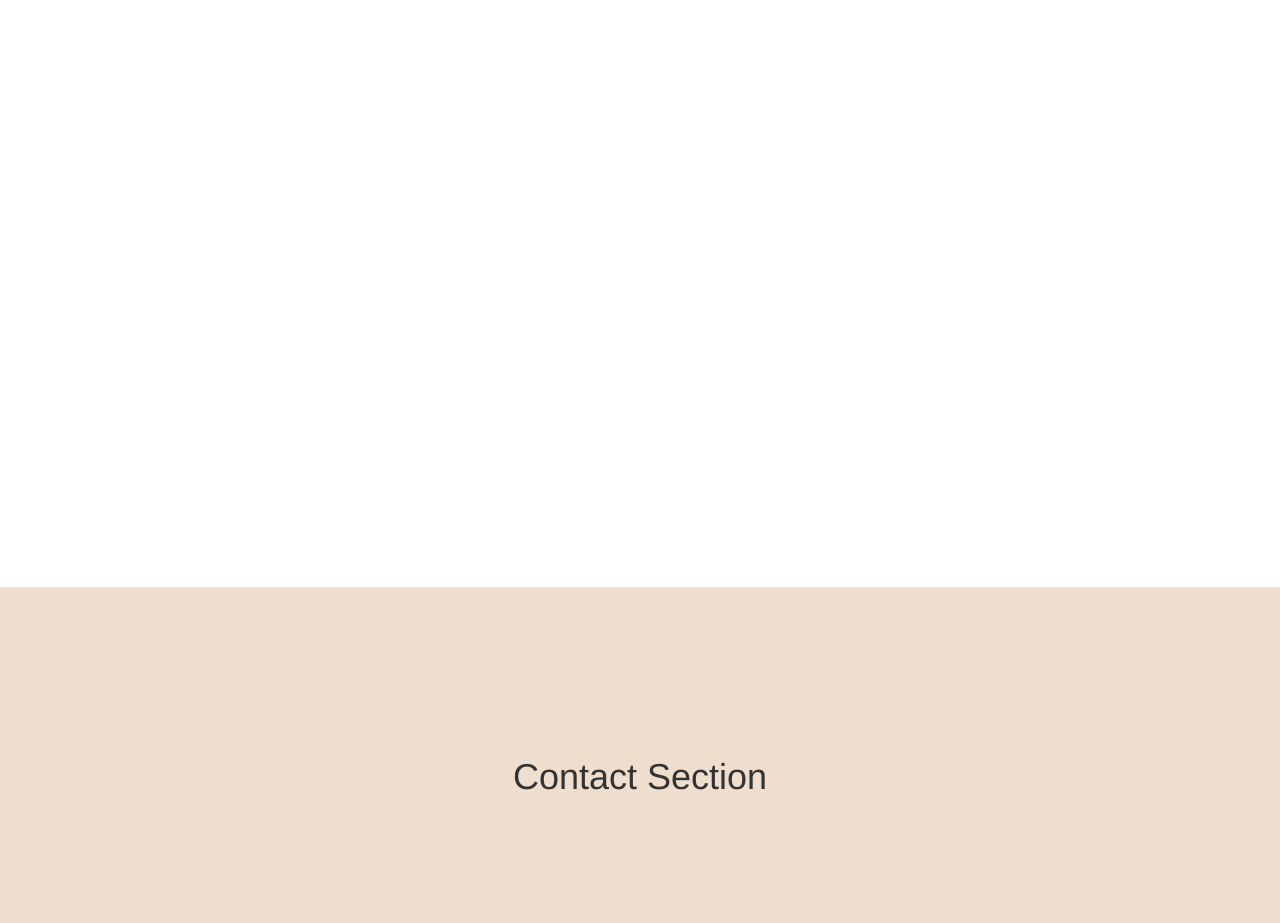
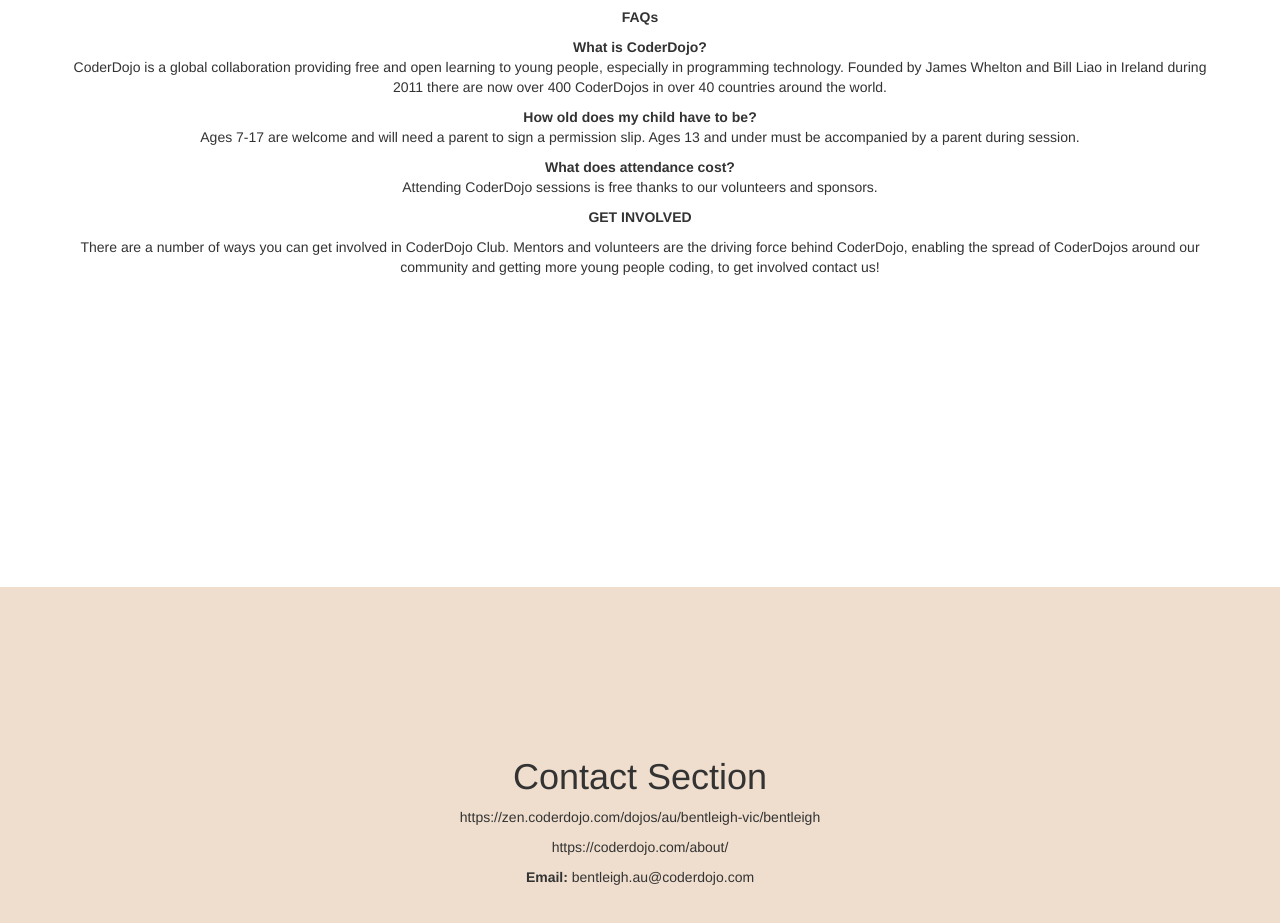
Before and after one commit to codeclubbentleigh/codeclubbentleigh.github.io, a plain HTML site: page index.html in a window 1280 px wide. Shown: the part 1833-2756 px from the top of the page. Drawn offline with Linux system fonts and the light colour scheme.

Commit message:
Update index.html

```diff
--- a/index.html
+++ b/index.html
@@ -85,6 +85,12 @@ D<!doctype html>
             <div class="row">
                 <div class="col-lg-12">
                     <h1>What We Do</h1>
+			<p><strong>FAQs</strong></p>
+<p><strong>What is CoderDojo?</strong><br />CoderDojo is a global collaboration providing free and open learning&nbsp;to young people, especially in programming technology. Founded by&nbsp;James Whelton and Bill Liao in Ireland during 2011 there are now&nbsp;over 400 CoderDojos in over 40 countries around the world.<br /></p>
+<p><strong>How old does my child have to be?</strong><br />Ages 7-17 are welcome and will need a parent to sign a permission&nbsp;slip. Ages 13 and under must be accompanied by a parent during&nbsp;session.<br /></p>
+<p><strong>What does attendance cost?</strong><br />Attending CoderDojo sessions is free thanks to our volunteers and&nbsp;sponsors.</p>
+<p><strong>GET INVOLVED</strong></p>
+<p>There are a number of ways you can get involved in CoderDojo&nbsp;Club. Mentors and volunteers are the driving force&nbsp;behind CoderDojo, enabling the spread of CoderDojos around&nbsp;our community and getting more young people coding, to get&nbsp;involved contact us!</p>
                 </div>
             </div>
         </div>
@@ -96,6 +102,9 @@ D<!doctype html>
             <div class="row">
                 <div class="col-lg-12">
                     <h1>Contact Section</h1>
+			<p>https://zen.coderdojo.com/dojos/au/bentleigh-vic/bentleigh</p>
+<p>https://coderdojo.com/about/</p>
+<p><strong>Email:</strong> bentleigh.au@coderdojo.com</p>
                 </div>
             </div>
         </div>
```
